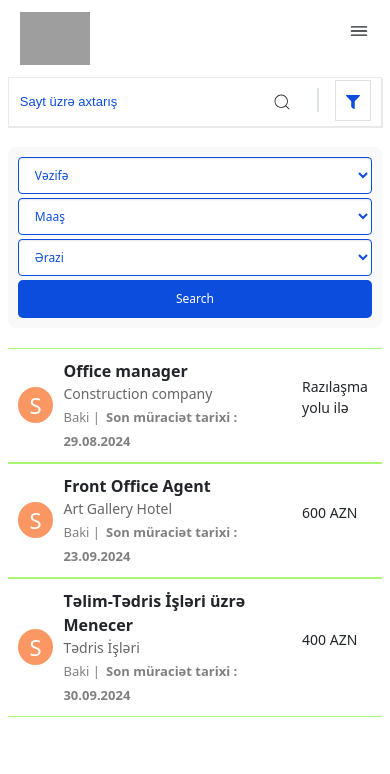
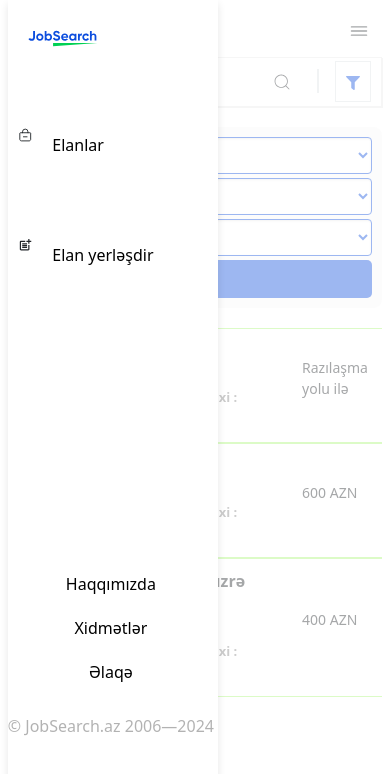
Before and after one commit to sonabnd/Vacancy-Site--FinalProject, a React (Vite) app: page / in a window 390 px wide. Shown: the top 774 px of the page. Built offline with nearby package versions, Linux system fonts and the light colour scheme; data requests are answered from the project's data file; grey boxes are pictures that could not be loaded.

Commit message:
page responsiveness

```diff
--- a/src/App.css
+++ b/src/App.css
@@ -19,15 +19,10 @@
   top: 0;
 }
 
-
 .all-components {
   width: 74%;
   margin-left: 34%;
 }
-
-
-
-
 
 /* sign in/ sign up */
 
@@ -36,15 +31,15 @@
   z-index: 1;
   transition: 0.3s linear;
 }
-.open .app-container{
+.open .app-container {
   position: relative;
 }
-.close{
+.close {
   background-color: none;
   z-index: -1;
   transition: 0.3s linear;
 }
-.modal-content-login{
+.modal-content-login {
   width: 100%;
   align-items: center;
   position: relative;
@@ -60,7 +55,6 @@
   outline: 0;
 }
 
-
 .login {
   position: absolute;
   background-color: white;
@@ -69,7 +63,8 @@
   width: 400px;
   z-index: 1;
   margin-top: 100px;
-    box-shadow: 0px 20px 24px -4px rgba(16, 24, 40, 0.1), 0px 8px 8px -4px rgba(16, 24, 40, 0.04);
+  box-shadow: 0px 20px 24px -4px rgba(16, 24, 40, 0.1),
+    0px 8px 8px -4px rgba(16, 24, 40, 0.04);
 }
 
 .login-close {
@@ -90,7 +85,7 @@
 .login-icon {
   width: 48px;
   height: 48px;
-    border: 1px solid #EAECF0;
+  border: 1px solid #eaecf0;
   box-shadow: 0 1px 2px rgba(16, 24, 40, 0.05);
   border-radius: 10px;
   display: flex;
@@ -105,7 +100,6 @@
   margin-bottom: 20px;
 }
 
-
 .login-input {
   display: flex;
   flex-direction: column;
@@ -116,7 +110,7 @@
 .login-input input {
   width: 100%;
   padding: 2px 10px;
-    border: 1px solid #D0D5DD;
+  border: 1px solid #d0d5dd;
   box-shadow: 0 1px 2px rgba(16, 24, 40, 0.05);
   border-radius: 8px;
   margin-bottom: 10px;
@@ -149,7 +143,7 @@
   font-size: 15px;
   padding: 10px 16px;
   color: #344054;
-    border-color: #D0D5DD;
+  border-color: #d0d5dd;
   border-radius: 8px;
   background-color: transparent;
   margin-top: 10px;
@@ -163,7 +157,8 @@
   width: 400px;
   z-index: 1;
   margin-top: 30px;
-    box-shadow: 0px 20px 24px -4px rgba(16, 24, 40, 0.1), 0px 8px 8px -4px rgba(16, 24, 40, 0.04);
+  box-shadow: 0px 20px 24px -4px rgba(16, 24, 40, 0.1),
+    0px 8px 8px -4px rgba(16, 24, 40, 0.04);
 }
 
 .register-main {
@@ -184,7 +179,7 @@
 .register-icon {
   width: 48px;
   height: 48px;
-    border: 1px solid #EAECF0;
+  border: 1px solid #eaecf0;
   box-shadow: 0 1px 2px rgba(16, 24, 40, 0.05);
   border-radius: 10px;
   display: flex;
@@ -219,7 +214,7 @@
 .register-input input {
   width: 100%;
   padding: 2px 10px;
-    border: 1px solid #D0D5DD;
+  border: 1px solid #d0d5dd;
   box-shadow: 0 1px 2px rgba(16, 24, 40, 0.05);
   border-radius: 8px;
   margin-bottom: 10px;
@@ -252,24 +247,64 @@
   font-size: 15px;
   padding: 10px 16px;
   color: #344054;
-    border-color: #D0D5DD;
+  border-color: #d0d5dd;
   border-radius: 8px;
   background-color: transparent;
   margin-top: 10px;
 }
+.menu{
+    display: none;
+}
+
 
 @media (max-width: 1098px) {
   .all-components {
     width: 100%;
     margin-left: 0;
+    position: relative;
+    opacity: 0.4;
   }
-
+  .language-select{
+    display: none;
+  }
+  .footer_menu{
+    flex-direction: column;
+    justify-content: space-between;
+    align-items: center;
+  }
+  .footer{
+    display: flex;
+    justify-content: space-between;
+    align-items: center;
+    flex-direction: column;
+    /* display: none; */
+  }
+  .navbar-component {
+    z-index: 5;
+    display: block;
+    background-color: white;
+    width: 30%;
+    box-shadow: 0 4px 8px rgba(0, 0, 0, 0.1);
+  }
+  .menu {
+    display: block;
+    padding: 12px;
+    display: flex;
+    justify-content: space-between;
+  }
+  .logo-img {
+    width: 100%;
+    height: 20%;
+  }
+  .logo-img img {
+    width: 18%;
+    height: 100%;
+  }
+  .menu-icon {
+    font-size: 22px;
+  }
   .app-container {
     max-width: 96%;
-    }
-
-    .navbar-component {
-        display: none;
   }
 
   .login {
@@ -281,7 +316,6 @@
   }
 }
 
-
 @media (max-width: 768px) {
   .all-components {
     width: 100%;
@@ -292,16 +326,15 @@
     max-width: 96%;
   }
 
-    .navbar-component {
-        display: none;
-    }
-
   .login {
     margin-top: 3px;
   }
 
   .register {
     margin-top: 3px;
+  }
+  .navbar-component{
+    width: 40%;
   }
 }
 
@@ -314,8 +347,7 @@
   .app-container {
     max-width: 96%;
   }
-
-    .navbar-component {
-        display: none;
+  .navbar-component{
+    width: 54%;
   }
 }
--- a/src/App.jsx
+++ b/src/App.jsx
@@ -1,50 +1,51 @@
-import { useState, useEffect } from 'react';
-import { Route, Routes } from 'react-router-dom';
-import Context from './context/context';
-import Homepage from './components/Homepage';
-import Navbar from './components/Navbar';
-import './App.css';
-import Details from './pages/Details';
-import Service from './pages/Service';
-import Contact from './pages/Contact';
-import About from './pages/About';
-import Apply from './pages/Apply';
-import AddPost from './pages/AddPost';
-import { IoClose } from 'react-icons/io5';
-import { RiLoginCircleLine } from 'react-icons/ri';
-import axios from 'axios';
-import 'bootstrap/dist/css/bootstrap.min.css';
+import { useState, useEffect } from "react";
+import { Route, Routes } from "react-router-dom";
+import Context from "./context/context";
+import Homepage from "./components/Homepage";
+import Navbar from "./components/Navbar";
+import "./App.css";
+import Details from "./pages/Details";
+import Service from "./pages/Service";
+import Contact from "./pages/Contact";
+import About from "./pages/About";
+import Apply from "./pages/Apply";
+import AddPost from "./pages/AddPost";
+import { IoClose } from "react-icons/io5";
+import { RiLoginCircleLine } from "react-icons/ri";
+import axios from "axios";
+import "bootstrap/dist/css/bootstrap.min.css";
+import { IoIosMenu } from "react-icons/io";
 
 function App() {
   // login/register
-  const [login, setLogin] = useState(false)
-  const [register, setRegister] = useState(false)
-  const [isDesign, setDesign] = useState(false)
-  const [postCard, setPostCard] = useState([])
-  const [searchInput, setSearchInput] = useState('')
+  const [login, setLogin] = useState(false);
+  const [register, setRegister] = useState(false);
+  const [isDesign, setDesign] = useState(false);
+  const [postCard, setPostCard] = useState([]);
+  const [searchInput, setSearchInput] = useState("");
+
 
   const handleShowLogin = () => {
-    setLogin(true)
-    setRegister(false)
-    setDesign(true)
-  }
+    setLogin(true);
+    setRegister(false);
+    setDesign(true);
+  };
 
   const handleCloseLogin = () => {
-    setLogin(false)
-    setDesign(false)
-  }
+    setLogin(false);
+    setDesign(false);
+  };
 
   const handleShowRegister = () => {
-    setRegister(true)
-    setLogin(false)
-    setDesign(true)
-  }
+    setRegister(true);
+    setLogin(false);
+    setDesign(true);
+  };
 
   const handleCloseRegister = () => {
-    setRegister(false)
-    setDesign(false)
-  }
-
+    setRegister(false);
+    setDesign(false);
+  };
 
   const data = {
     login,
@@ -56,32 +57,29 @@ function App() {
     postCard,
     setPostCard,
     searchInput,
-    setSearchInput
+    setSearchInput,
   };
 
-  const getData= async()=>{
-    try{
-      const response=await axios.get("http://localhost:3000/advertisement");
-      const posts=response.data;
-      setPostCard(posts)
+  const getData = async () => {
+    try {
+      const response = await axios.get("http://localhost:3000/advertisement");
+      const posts = response.data;
+      setPostCard(posts);
       console.log(posts);
-    }
-    catch(error){
+    } catch (error) {
       console.log(error);
     }
-  }
+  };
 
-  useEffect(()=>{
-    getData()
-  },[])
-
+  useEffect(() => {
+    getData();
+  }, []);
 
   return (
     <>
-      <div className={isDesign ? "open" : 'close'}>
+      <div className={isDesign ? "open" : "close"}>
         <div className="modal-content-login">
-          {
-            login && (
+          {login && (
             <div className="login">
               <div className="login-main">
                 <div onClick={handleCloseLogin} className="login-close">
@@ -114,10 +112,8 @@ function App() {
                 </div>
               </div>
             </div>
-            )
-          }
-          {
-            register && (
+          )}
+          {register && (
             <div className="register">
               <div className="register-main">
                 <div onClick={handleCloseRegister} className="register-close">
@@ -125,7 +121,11 @@ function App() {
                 </div>
                 <div className="register-head">
                   <div className="register-icon">
-                      <img loading="lazy" src="https://www.hellojob.az/content/assets/images/login/flag.svg" alt="" />
+                    <img
+                      loading="lazy"
+                      src="https://www.hellojob.az/content/assets/images/login/flag.svg"
+                      alt=""
+                    />
                   </div>
                   <div className="register-head-text">
                     <h3>Qeydiyyatdan keçin</h3>
@@ -157,23 +157,32 @@ function App() {
                 </div>
               </div>
             </div>
-            )
-          }
+          )}
         </div>
         <div className="app-container">
           <Context.Provider value={data}>
-            <div className="navbar-component">
+            <div
+              className="navbar-component"
+            >
               <Navbar />
             </div>
             <div className="all-components">
+              <div className="menu">
+                <div className="logo-img">
+                  <img src="/src/img/logo.c9da023.svg" alt="logo" />
+                </div>
+                <span className="menu-icon" >
+                  <IoIosMenu />
+                </span>
+              </div>
               <Routes>
-                <Route path='/' element={<Homepage />} />
-                <Route path='/details' element={<Details />} />
-                <Route path='/service' element={<Service />} />
-                <Route path='/contact' element={<Contact />} />
-                <Route path='/about' element={<About />} />
-                <Route path='/apply' element={<Apply />} />
-                <Route path='/add-post' element={<AddPost />} />
+                <Route path="/" element={<Homepage />} />
+                <Route path="/details" element={<Details />} />
+                <Route path="/service" element={<Service />} />
+                <Route path="/contact" element={<Contact />} />
+                <Route path="/about" element={<About />} />
+                <Route path="/apply" element={<Apply />} />
+                <Route path="/add-post" element={<AddPost />} />
               </Routes>
             </div>
           </Context.Provider>
--- a/src/components/Homepage.jsx
+++ b/src/components/Homepage.jsx
@@ -10,12 +10,12 @@ const Homepage = () => {
   return (
     <>
       <div className="homepage-container">
-        <div className="menu">
+        {/* <div className="menu">
           <div className="logo-img">
             <img src="src/img/logo.c9da023 (1).png" alt="logo" />
           </div>
           <span className="menu-icon"><IoIosMenu /></span>
-        </div>
+        </div> */}
         <SearchFilter />
         <div className="filter-container">
           <select name="" id="">
--- a/src/components/Navbar.jsx
+++ b/src/components/Navbar.jsx
@@ -1,7 +1,7 @@
 import { IoMdSunny } from "react-icons/io";
 import { FaMoon } from "react-icons/fa";
 import { useNavigate } from 'react-router-dom';
-import { useContext } from 'react';
+import { useContext, useState } from 'react';
 import '../css/Navbar.css';
 import '../css/NavbarResponsive.css';
 import Context from '../context/context';
@@ -12,7 +12,7 @@ const Navbar = () => {
 
   const navigate = useNavigate();
   const { setLogin, setRegister, setDesign } = useContext(Context)
-
+  const [active, setActive] = useState(false);
 
   const handleShowLogin = () => {
     setLogin(true);
@@ -22,16 +22,22 @@ const Navbar = () => {
 
 
   const goToAboutPage = () => {
-    navigate('/about');  // Navigate to the About page
+    setActive(true);
+    navigate('/about');
   };
 
   const goToServicePage = () => {
-    navigate('/service');  // Navigate to the Service page
+    setActive(true);
+    navigate('/service');
   };
 
   const goToContactPage = () => {
-    navigate('/contact');  // Navigate to the Contact page
+    setActive(true);
+    navigate('/contact');
   };
+  if (active && location.pathname !== '/contact' && location.pathname !== '/about' && location.pathname !== '/service') {
+    setActive(false);
+  }
 
   return (
     <div className="sidebar">
@@ -40,7 +46,7 @@ const Navbar = () => {
           <div className="header_logo">
             <img src="/src/img/logo.c9da023.svg" alt="logo" />
           </div>
-          <div>
+          <div className="language-select">
             <select className='select-lang' name="lang" id="lang" aria-label="Language Selector">
               <option className='select-lang-option' value="Az">Az</option>
               <option className='select-lang-option' value="En">En</option>
@@ -48,6 +54,16 @@ const Navbar = () => {
             </select>
           </div>
         </div>
+      </header>
+      <main>
+        {/* <div className="icon-container" >
+            <div className="sun">
+              <IoMdSunny size={15} />
+            </div>
+            <div className="moon">
+              <FaMoon size={15} />
+            </div>
+        </div> */}
         <ul className="header__menu">
           <div className="header__menu__item1">
             <IoBagRemoveOutline />
@@ -58,22 +74,14 @@ const Navbar = () => {
             <li  onClick={handleShowLogin}> Elan yerləşdir</li>
           </div>
         </ul>
-        <div className="icon-container" >
-          <div className="sun">
-            <IoMdSunny size={15} />
-          </div>
-          <div className="moon">
-            <FaMoon size={15} />
-          </div>
+      </main>
+      <footer className="footer">
+        <div className="footer_menu">
+          <div className="footer_menu_item1" onClick={goToAboutPage} style={{ color: active && location.pathname === '/about' ? '#0C4DDE' : 'black' }}>Haqqımızda</div>
+          <div className="footer_menu_item2" onClick={goToServicePage} style={{ color: active && location.pathname === '/service' ? '#0C4DDE' : 'black' }}>Xidmətlər</div>
+          <div className="footer_menu_item3" onClick={goToContactPage} style={{ color: active && location.pathname === '/contact' ? '#0C4DDE' : 'black' }}>Əlaqə</div>
         </div>
-      </header>
-      <footer className="footer">
-        <ul className="footer_menu">
-          <li className="footer_menu_item1" onClick={goToAboutPage}>Haqqımızda</li>
-          <li className="footer_menu_item2" onClick={goToServicePage}>Xidmətlər</li>
-          <li className="footer_menu_item3" onClick={goToContactPage}>Əlaqə</li>
-        </ul>
-        <p>© JobSearch.az 2006—2024</p>
+        <p >© JobSearch.az 2006—2024</p>
       </footer>
     </div>
   );
--- a/src/css/Homepage.css
+++ b/src/css/Homepage.css
@@ -2,9 +2,6 @@
   width: 100%;
     border: 1px solid #dcdcdc;
     border-top: none;
-}
-.menu{
-  display: none;
 }
 .filter-container {
   display: flex;
@@ -105,6 +102,8 @@
   width: 20%;
 }
 
+
+
 @media (max-width: 768px) {
   .advertisement p{
     font-size: 14px;
@@ -115,23 +114,8 @@
   .advertisement-position-company {
     width: 68%;
   }
-  .menu{
-    display: block;
-    padding: 12px;
-    display: flex;
-    justify-content: space-between;
-  }
-  .logo-img{
-    width: 20%;
-    height: 20%;
-  }
-  .logo-img img{
-    width: 100%;
-    height: 100%;
-  }
-  .menu-icon{
-    font-size: 22px;
-  }
+
+
   .homepage-container{
     box-shadow: none;
     border: none;
@@ -140,7 +124,7 @@
     border: none;
   }
   .filter-container select{
-    font-size: 12px;
+    font-size: 14px;
   }
   .filter-container .search-btn{
     font-size: 12px;
@@ -153,6 +137,7 @@
   .filter-container select{
     width: 100%;
     margin-bottom: 4px;
+    font-size: 12px;
   }
   .filter-container{
     flex-direction: column;
--- a/src/css/Navbar.css
+++ b/src/css/Navbar.css
@@ -1,40 +1,24 @@
 .sidebar {
-    display: flex;
-    flex-direction: column;
     height: 100%;
-    justify-content: space-between;
-}
-
-.header {
-    display: flex;
-    flex-direction: column;
-}
-
-.header-first {
-    display: flex;
-    justify-content: space-between;
-    gap: 50px;
+    position: relative;
 }
 
 .sidebar-header{
     display: flex;
-    flex-direction: row;
-    flex-wrap: wrap;
-    align-items: center;
     justify-content: space-between;
-    padding-top: 15px;
 }
-
+.sidebar-header img{
+    width: 100%;
+}
 .header_logo {
     width: 50%;
+
 }
 
 .header__menu {
     list-style: none;
     padding: 0;
     margin: 0;
-    /* display: flex;
-    flex-direction: column; */
     gap: 10px;
 }
 
@@ -75,8 +59,6 @@
     box-shadow: 0 0 0 2px rgba(38, 143, 255, 0.2);
 }
 
-
-
 .header__menu__item1:hover{
     background-color: blue;
     color: white;
@@ -91,17 +73,13 @@
 
 .icon-container {
     width: 20%;
-    position: absolute;
-    bottom: 100px;
-    left: 30px;
     display: flex;
-    gap: 5px;
     background-color: gray;
     align-items: center;
     padding: 2px 1px;
     cursor: pointer;
-    /* max-width: 100%; */
     border-radius: 10%;
+    /* margin-top: 50px; */
 }
 
 
@@ -117,7 +95,9 @@
     padding: 5px 10px;
     margin: auto;
 }
-
+.sidebar main{
+    margin-top: 30px;
+}
 
 
 
@@ -154,30 +134,14 @@ body.dark-mode {
 
 /* Optional: Adjust other elements for dark mode */
 
-
-
-
 .footer {
-    display: flex;
-    justify-content: space-between;
-    bottom: 90px;
-    left: 0px;
-    flex-wrap: wrap;
+    position: fixed;
+    bottom: 0;
 }
 
 .footer_menu {
-    list-style: none;
     display: flex;
     gap: 20px;
-}
-
-.footer_menu_item {
-    cursor: pointer;
-    position: relative;
-}
-
-.footer_menu_item li {
-    text-decoration: none;
 }
 
 .footer_menu_item1,
@@ -188,7 +152,7 @@ body.dark-mode {
     color: black;
     position: relative;
     overflow: hidden;
-}
+} */
 
 .footer_menu_item1::after,
 .footer_menu_item2::after,
@@ -205,6 +169,8 @@ body.dark-mode {
     transition: transform 0.5s ease;
 }
 
+
+
 .footer_menu_item1:hover::after,
 .footer_menu_item2:hover::after,
 .footer_menu_item3:hover::after {
@@ -213,7 +179,7 @@ body.dark-mode {
 
 .footer p{
     color: rgba(0, 0, 0, .3);
-    padding-left: 25px;
+    margin-top: 10px;
 }
 
 @keyframes underlineDelay {
--- a/src/db.json
+++ b/src/db.json
@@ -11,6 +11,7 @@
             "education" : "Financial",
             "work-experience" : "1",
             "deadline" : "29.08.2024",
+            "job-time" : "full-time",
             "requirements" : "Knowledge of construction normative documents: AzDTN, SNIP, BS, EN, ASHRAE, SMACNA, NFPA, BIM. Language skills: Azerbaijani language - fluent; English - good. Computer skills: MS Office, AutoCAD, Revit. High communication and teamwork skills, always development-oriented. ",
             "job-information" : "In the early stages of projects, to conduct a detailed search, conduct site analysis, provide a preliminary design approach. Receive design information, analyze it, submit a report to the management with recommendations on its compliance with needs and goals. To check the design information in terms of compliance with aesthetic, technical and environmental requirements and to direct the Designers to these requirements. To ensure the preparation of design information in accordance with the requirements of the legislation of the Republic of Azerbaijan, normative documents on urban planning and construction, as well as predetermined international standards. Determine initial specifications, material classifications, design quality level.Acting as a member of the team and managing the parties involved in the design process. To give appropriate advice on setting design periods and check the compliance of the Work Schedule with the scope of work related to the design at all stages"
         },
@@ -25,6 +26,7 @@
             "education" : "Financial",
             "work-experience" : "1",
             "deadline" : "23.09.2024",
+            "job-time" : "full-time",
             "requirements" : "Knowledge of construction normative documents: AzDTN, SNIP, BS, EN, ASHRAE, SMACNA, NFPA, BIM. Language skills: Azerbaijani language - fluent; English - good. Computer skills: MS Office, AutoCAD, Revit. High communication and teamwork skills, always development-oriented. ",
             "job-information" : "In the early stages of projects, to conduct a detailed search, conduct site analysis, provide a preliminary design approach. Receive design information, analyze it, submit a report to the management with recommendations on its compliance with needs and goals. To check the design information in terms of compliance with aesthetic, technical and environmental requirements and to direct the Designers to these requirements. To ensure the preparation of design information in accordance with the requirements of the legislation of the Republic of Azerbaijan, normative documents on urban planning and construction, as well as predetermined international standards. Determine initial specifications, material classifications, design quality level.Acting as a member of the team and managing the parties involved in the design process. To give appropriate advice on setting design periods and check the compliance of the Work Schedule with the scope of work related to the design at all stages"
         },
@@ -39,6 +41,7 @@
             "education" : "Financial",
             "work-experience" : "1",
             "deadline" : "30.09.2024",
+            "job-time" : "full-time",
             "requirements" : "Knowledge of construction normative documents: AzDTN, SNIP, BS, EN, ASHRAE, SMACNA, NFPA, BIM. Language skills: Azerbaijani language - fluent; English - good. Computer skills: MS Office, AutoCAD, Revit. High communication and teamwork skills, always development-oriented. ",
             "job-information" : "In the early stages of projects, to conduct a detailed search, conduct site analysis, provide a preliminary design approach. Receive design information, analyze it, submit a report to the management with recommendations on its compliance with needs and goals. To check the design information in terms of compliance with aesthetic, technical and environmental requirements and to direct the Designers to these requirements. To ensure the preparation of design information in accordance with the requirements of the legislation of the Republic of Azerbaijan, normative documents on urban planning and construction, as well as predetermined international standards. Determine initial specifications, material classifications, design quality level.Acting as a member of the team and managing the parties involved in the design process. To give appropriate advice on setting design periods and check the compliance of the Work Schedule with the scope of work related to the design at all stages"
         }
--- a/src/pages/Apply.jsx
+++ b/src/pages/Apply.jsx
@@ -47,15 +47,15 @@ const Apply = () => {
 
   return (
     <>
-      <header className="menu justify-content-between align-items-center mb-4">
+      {/* <header className="menu justify-content-between align-items-center mb-4">
         <div className="logo-img">
           <img src='/src/img/logo.c9da023.svg' alt="logo" />
         </div>
         <button className="menu-icon btn btn-outline-primary">
           <FaBars size="1.5em" />
         </button>
-      </header>
-      <div className="container mt-5">
+      </header> */}
+      <div className=" apply-container container mt-5">
         <div>
           <div className="d-flex align-items-center mb-4">
             <img
--- a/src/pages/Details.jsx
+++ b/src/pages/Details.jsx
@@ -5,14 +5,14 @@ const Details = () => {
   return (
     <>
       <div className="container-fluid p-4">
-        <header className="menu justify-content-between align-items-center mb-4">
+        {/* <header className="menu justify-content-between align-items-center mb-4">
           <div className="logo-img">
             <img src='/src/img/logo.c9da023.svg' alt="logo" />
           </div>
           <button className="menu-icon btn btn-outline-primary">
             <FaBars size="1.5em" />
           </button>
-        </header>
+        </header> */}
         <div >
           <section className="job-header d-flex flex-column flex-md-row align-items-center border border-dark rounded p-4 mb-5">
             <div className="logo mb-3 mb-md-0 me-md-4">
```
Also changed, not shown: src/css/AddPost.css (+7 -0 lines), src/css/Apply.css (+0 -7 lines), src/css/Details.css (+0 -7 lines). Lines whose indentation alone changed are shown as unchanged.
